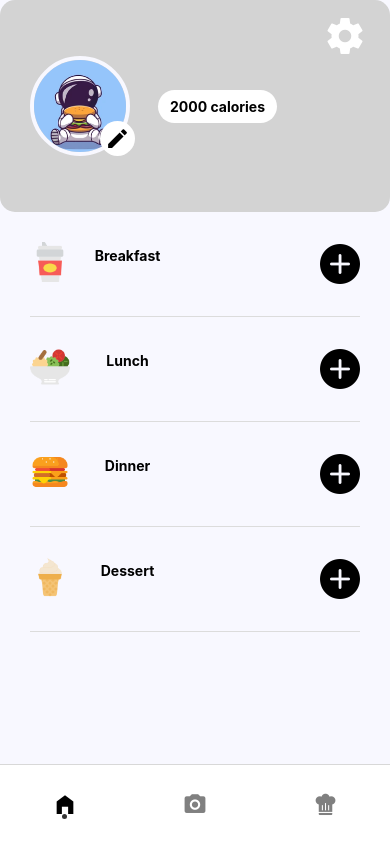
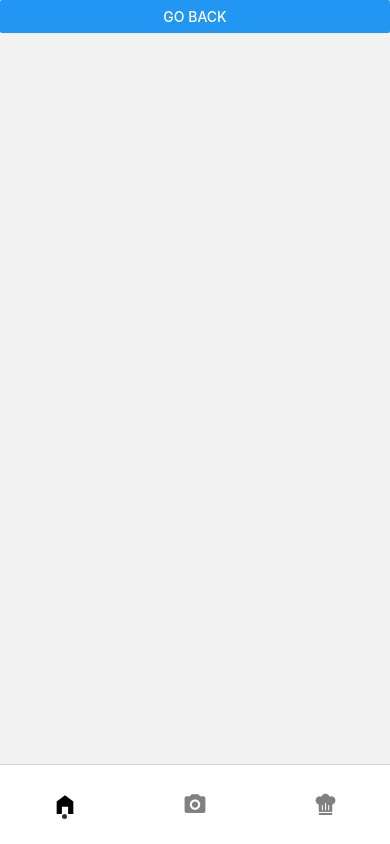
Before and after one commit to aionitel/justeatAI, a React Native app: screen /Recipes in a window 390 px wide. Built offline with nearby package versions, Linux system fonts and the light colour scheme.

Commit message:
go back navigation not working with animation

```diff
--- a/components/camera/Camera.tsx
+++ b/components/camera/Camera.tsx
@@ -27,7 +27,7 @@ const Camera: React.FC<any> = ({ navigation }) => {
         type={type}
       />
       <View>
-        <MaterialIcons name='arrow-back-ios' size={50} />
+        <MaterialIcons name='arrow-back-ios' size={50} onPress={() => navigation.navigate('Recipes')}/>
       </View>
     </View>
   )
--- a/components/home/MealCard.tsx
+++ b/components/home/MealCard.tsx
@@ -13,7 +13,7 @@ const MealCard: React.FC<MealCardProps> = ({ image, title }) => {
   return (
     <View style={{ flexDirection: 'row', marginTop: 30, paddingBottom: 30 , marginHorizontal: 30, justifyContent: 'space-between', borderBottomWidth: 1, borderColor: 'gainsboro'}}>
       <Image source={image} style={{ height: iconSize, width: iconSize }}/>
-      <Text style={{ marginRight: 135, marginTop: 5, fontWeight: 'bold'}}>{title}</Text>
+      <Text style={{ marginRight: 135, marginTop: 5, fontWeight: 'bold', color: 'slategray' }}>{title}</Text>
       <TouchableOpacity>
         <AntDesign name='pluscircle' size={40} />
       </TouchableOpacity>
--- a/components/nav/NavBar.tsx
+++ b/components/nav/NavBar.tsx
@@ -4,7 +4,7 @@ import { NavigationContainer } from '@react-navigation/native';
 import { createBottomTabNavigator } from '@react-navigation/bottom-tabs';
 import Home from '../../pages/Home';
 import CameraPage from '../../pages/CameraPage';
-import Profile from '../../pages/Profile';
+import Recipes from '../../pages/Recipes';
 import MaterialCommunityIcons from 'react-native-vector-icons/MaterialCommunityIcons'
 import { currPageAtom } from '../../state/atoms';
 import { useRecoilState } from 'recoil';
@@ -32,6 +32,7 @@ const NavBar = ({ navigation }: any) => {
             tabBarStyle: {
               height: 80,
               position: 'absolute',
+              backgroundColor: 'white'
             }
           }}
         >
@@ -99,12 +100,12 @@ const NavBar = ({ navigation }: any) => {
               }
             })}
           />
-          <Tab.Screen name='Profile' component={Profile}
+          <Tab.Screen name='Recipes' component={Recipes}
             options={({ navigation }) => ({
               tabBarIcon: ({ size }) => (
                 <NavIcon
                   navigation={navigation}
-                  path='Profile'
+                  path='Recipes'
                   iconName='chef-hat'
                   iconLib={MaterialCommunityIcons}
                   toValue={260}
@@ -124,9 +125,9 @@ const NavBar = ({ navigation }: any) => {
                   bounciness: 5
                 }).start();
 
-                navigation.navigate('Profile')
+                navigation.navigate('Recipes')
 
-                setCurrPage('Profile')
+                setCurrPage('Recipes')
               }
             })}
           />
--- a/pages/CameraPage.tsx
+++ b/pages/CameraPage.tsx
@@ -22,7 +22,7 @@ const CameraPage: React.FC<any> = ({ navigation }) => {
         <View style={{ marginTop: 20 }}>
           <Button title='close modal' onPress={() => toggleModal()} />
         </View>
-        <Camera />
+        <Camera navigation={navigation} />
       </Modal>
       <Button title='open modal' onPress={() => toggleModal()} />
     </SafeAreaView>
--- a/pages/Home.tsx
+++ b/pages/Home.tsx
@@ -7,13 +7,13 @@ import MealCard from '../components/home/MealCard'
 
 const Home = () => {
   return (
-    <View style={{ backgroundColor: 'ghostwhite', flex: 1 }}>
+    <View style={{ backgroundColor: 'white', flex: 1 }}>
       <ProfileCard />
       <ScrollView>
         <MealCard image={require('../assets/images/coffee.png')} title='Breakfast' />
         <MealCard image={require('../assets/images/salad.png')} title='Lunch' />
         <MealCard image={require('../assets/images/burger.png')} title='Dinner' />
-        <MealCard image={require('../assets/images/cone.png')} title='Dessert' />
+        <MealCard image={require('../assets/images/cone.png')} title='Snack' />
       </ScrollView>
     </View>
   )
--- a/pages/Profile.tsx
+++ /dev/null
@@ -1,14 +0,0 @@
-import React from 'react'
-import { ViewBase, View, Text, SafeAreaView, ScrollView } from 'react-native'
-
-const Profile: React.FC = () => {
-  return (
-    <>
-      <ScrollView style={{ backgroundColor: 'ghostwhite' }}>
-        <Text>Hello</Text>
-      </ScrollView>
-    </>
-  )
-}
-
-export default Profile
--- /dev/null
+++ b/pages/Recipes.tsx
@@ -0,0 +1,13 @@
+import React from 'react'
+import { ViewBase, View, Text, SafeAreaView, ScrollView , Button } from 'react-native'
+import Camera from '../components/camera/Camera'
+
+const Recipes: React.FC = ({ navigation }: any) => {
+  return (
+    <SafeAreaView style={{ flex: 1 }}>
+      <Button title='go back' onPress={() => navigation.goBack()} />
+    </SafeAreaView>
+  )
+}
+
+export default Recipes
```
